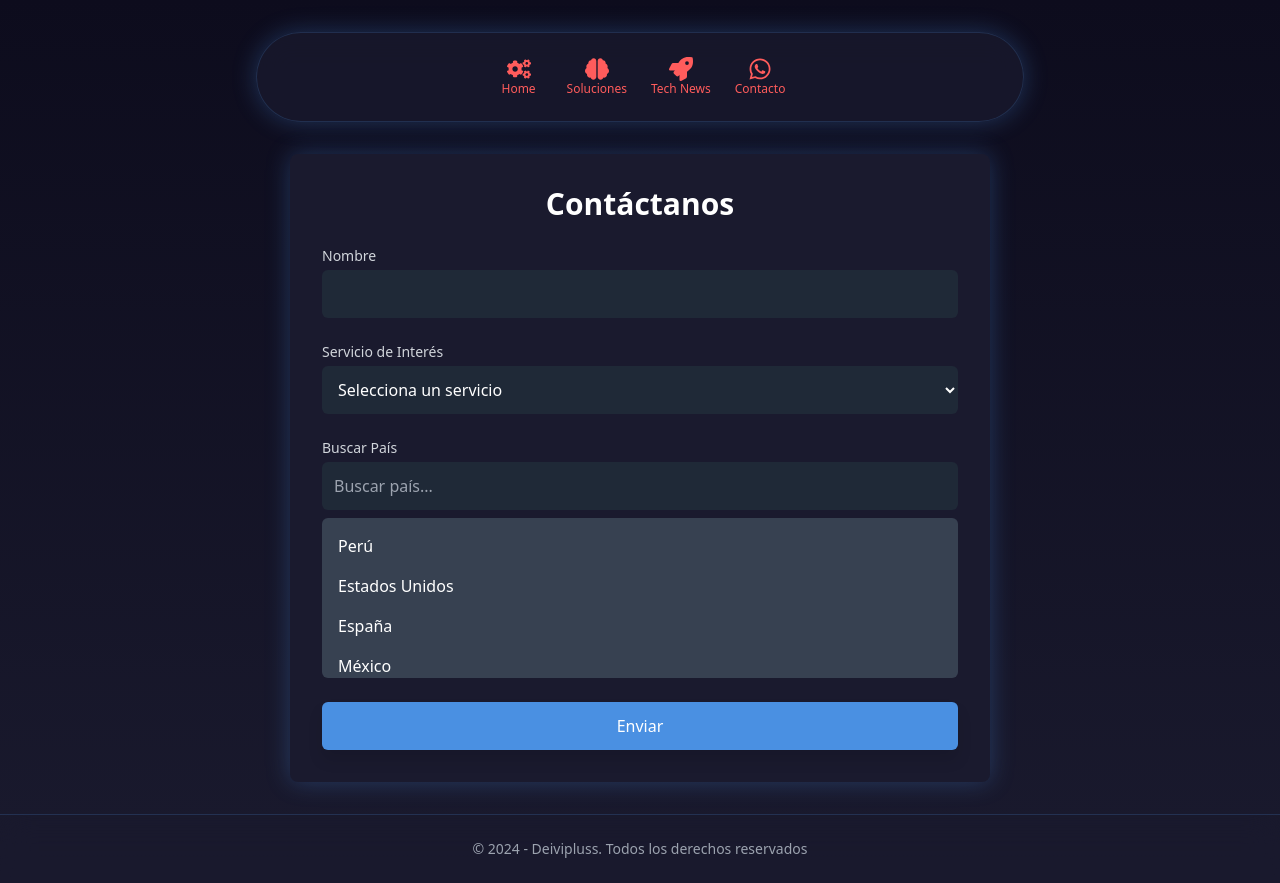
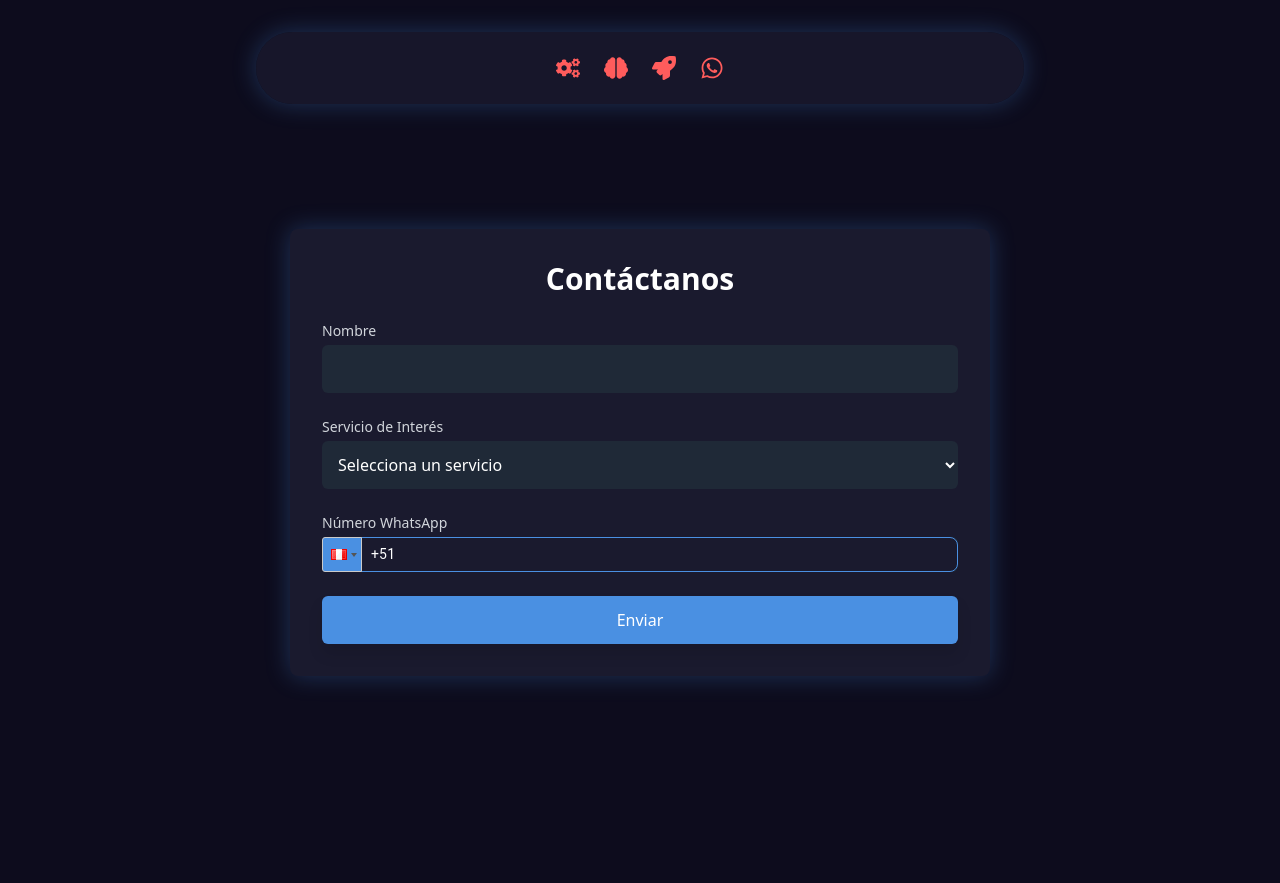
Before and after one commit to deivipluss/landing, a Next.js app: page /contacto in a window 1280 px wide. After the commit the page ends 800 px from the top, so only its background shows below. Built offline with nearby package versions, Linux system fonts and the light colour scheme.

Commit message:
formretaurado

```diff
--- a/app/contacto/page.tsx
+++ b/app/contacto/page.tsx
@@ -5,6 +5,8 @@ import Link from "next/link";
 import { useSearchParams } from "next/navigation";
 import { motion } from "framer-motion";
 import axios from "axios";
+import PhoneInput from "react-phone-input-2";
+import "react-phone-input-2/lib/style.css";
 
 const serviceLabels = {
   branding: "Branding Empresarial",
@@ -18,19 +20,10 @@ const serviceLabels = {
 };
 
 const navItems = [
-  { href: "/", icon: <FaCogs className="transition-transform duration-300 group-hover:rotate-180" />, label: "Home" },
-  { href: "#solutions", icon: <FaBrain className="transition-transform duration-300 group-hover:scale-110" />, label: "Soluciones" },
-  { href: "/novedades-tech", icon: <FaRocket className="transition-transform duration-300 group-hover:scale-110" />, label: "Tech News" },
-  { href: "/contacto", icon: <FaWhatsapp className="transition-transform duration-300 group-hover:rotate-12" />, label: "Contacto" },
-];
-
-const countries = [
-  { code: "51", name: "Perú" },
-  { code: "1", name: "Estados Unidos" },
-  { code: "34", name: "España" },
-  { code: "52", name: "México" },
-  { code: "54", name: "Argentina" },
-  // Agrega más países según sea necesario
+  { href: "/", icon: <FaCogs />, label: "Home" },
+  { href: "#solutions", icon: <FaBrain />, label: "Soluciones" },
+  { href: "/novedades-tech", icon: <FaRocket />, label: "Tech News" },
+  { href: "/contacto", icon: <FaWhatsapp />, label: "Contacto" },
 ];
 
 const ContactForm: React.FC = () => {
@@ -39,8 +32,6 @@ const ContactForm: React.FC = () => {
     name: "",
     whatsapp: "+51",
     selectedService: "",
-    searchQuery: "",
-    filteredCountries: countries,
   });
 
   useEffect(() => {
@@ -60,18 +51,6 @@ const ContactForm: React.FC = () => {
     }));
   };
 
-  const handleSearch = (query: string) => {
-    const lowercasedQuery = query.toLowerCase();
-    const filtered = countries.filter((country) =>
-      country.name.toLowerCase().includes(lowercasedQuery)
-    );
-    setFormState((prevState) => ({
-      ...prevState,
-      searchQuery: query,
-      filteredCountries: filtered,
-    }));
-  };
-
   const handleSubmit = async (e: React.FormEvent) => {
     e.preventDefault();
     try {
@@ -81,8 +60,6 @@ const ContactForm: React.FC = () => {
         name: "",
         whatsapp: "+51",
         selectedService: "",
-        searchQuery: "",
-        filteredCountries: countries,
       });
     } catch (error) {
       console.error("Error al enviar el formulario:", error);
@@ -133,25 +110,32 @@ const ContactForm: React.FC = () => {
           </select>
         </div>
         <div>
-          <label className="block text-sm font-medium text-gray-300 mb-1">Buscar País</label>
-          <input
-            type="text"
-            placeholder="Buscar país..."
-            value={formState.searchQuery}
-            onChange={(e) => handleSearch(e.target.value)}
-            className="mt-1 p-3 block w-full rounded-md bg-gray-800 border-gray-700 text-white"
+          <label className="block text-sm font-medium text-gray-300 mb-1">Número WhatsApp</label>
+          <PhoneInput
+            country={"pe"}
+            value={formState.whatsapp}
+            onChange={(value) => handleInputChange("whatsapp", value)}
+            inputClass="text-black"
+            buttonClass="bg-gray-800 text-white"
+            containerClass="mt-1 rounded-md bg-gray-800"
+            inputStyle={{
+              width: "100%",
+              backgroundColor: "#1A1A2E",
+              color: "#FFFFFF",
+              border: "1px solid #4A90E2",
+              borderRadius: "8px",
+            }}
+            buttonStyle={{
+              backgroundColor: "#4A90E2",
+              color: "#FFFFFF",
+            }}
+            dropdownStyle={{
+              backgroundColor: "#1A1A2E",
+              color: "#FFFFFF",
+              scrollbarColor: "#4A90E2 transparent",
+              scrollbarWidth: "thin",
+            }}
           />
-          <div className="mt-2 max-h-40 overflow-y-auto bg-gray-700 rounded-md p-2">
-            {formState.filteredCountries.map((country) => (
-              <div
-                key={country.code}
-                className="text-white cursor-pointer p-2 hover:bg-gray-600 rounded-md"
-                onClick={() => handleInputChange("whatsapp", `+${country.code}`)}
-              >
-                {country.name}
-              </div>
-            ))}
-          </div>
         </div>
         <motion.button
           whileHover={{ scale: 1.05 }}
@@ -168,35 +152,19 @@ const ContactForm: React.FC = () => {
 
 const Contact: React.FC = () => {
   return (
-    <div className="min-h-screen bg-[#0D0C1D] bg-gradient-to-b from-[#0D0C1D] to-[#1A1A2E] flex flex-col overflow-hidden relative">
-      <header className="flex justify-center py-6 mt-8 space-x-6 bg-[#1A1A2E]/80 backdrop-blur-lg shadow-glow rounded-full w-[90%] max-w-3xl mx-auto border border-[#4A90E2]/20">
+    <div className="min-h-screen bg-[#0D0C1D] flex flex-col overflow-hidden relative">
+      <header className="flex justify-center py-6 mt-8 space-x-6 bg-[#1A1A2E]/80 shadow-glow rounded-full w-[90%] max-w-3xl mx-auto">
         {navItems.map((item) => (
-          <Link
-            key={item.href}
-            href={item.href}
-            className="group flex flex-col items-center cursor-pointer"
-          >
-            <div
-              className={`text-2xl mx-3 text-[#FF5C5C] group-hover:text-[#4A90E2] transition-all duration-300`}
-            >
-              {item.icon}
-            </div>
-            <span className="text-xs text-[#FF5C5C] group-hover:text-[#4A90E2] transition-colors duration-300">
-              {item.label}
-            </span>
+          <Link key={item.href} href={item.href} className="group">
+            <div className="text-2xl text-[#FF5C5C]">{item.icon}</div>
           </Link>
         ))}
       </header>
-
-      <main className="flex-grow flex justify-center items-center p-4 md:p-8">
+      <main className="flex-grow flex justify-center items-center">
         <Suspense fallback={<div>Cargando...</div>}>
           <ContactForm />
         </Suspense>
       </main>
-
-      <footer className="bg-[#1A1A2E]/80 backdrop-blur-lg text-center py-6 text-gray-400 text-sm mt-auto border-t border-[#4A90E2]/20">
-        © 2024 - Deivipluss. Todos los derechos reservados
-      </footer>
     </div>
   );
 };
```
